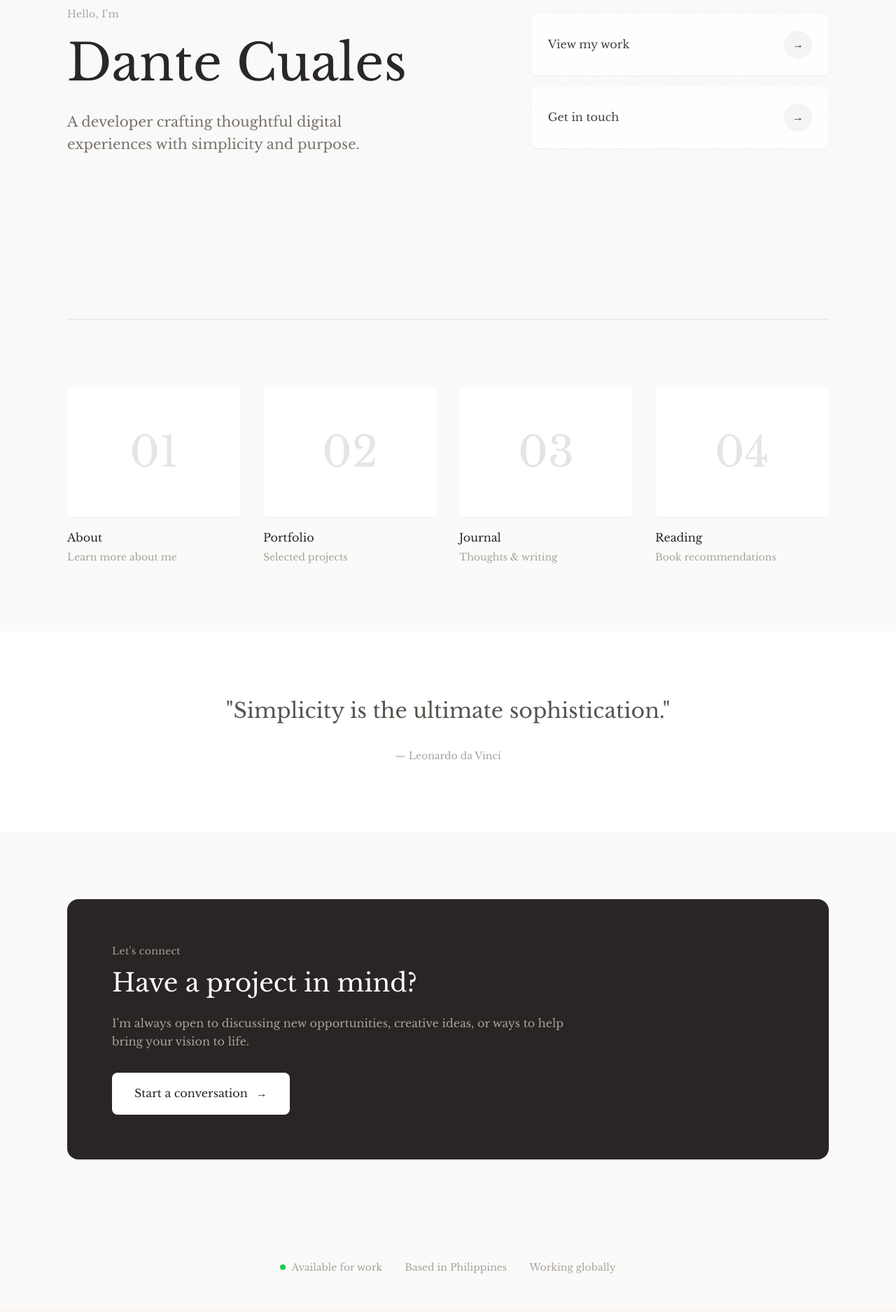
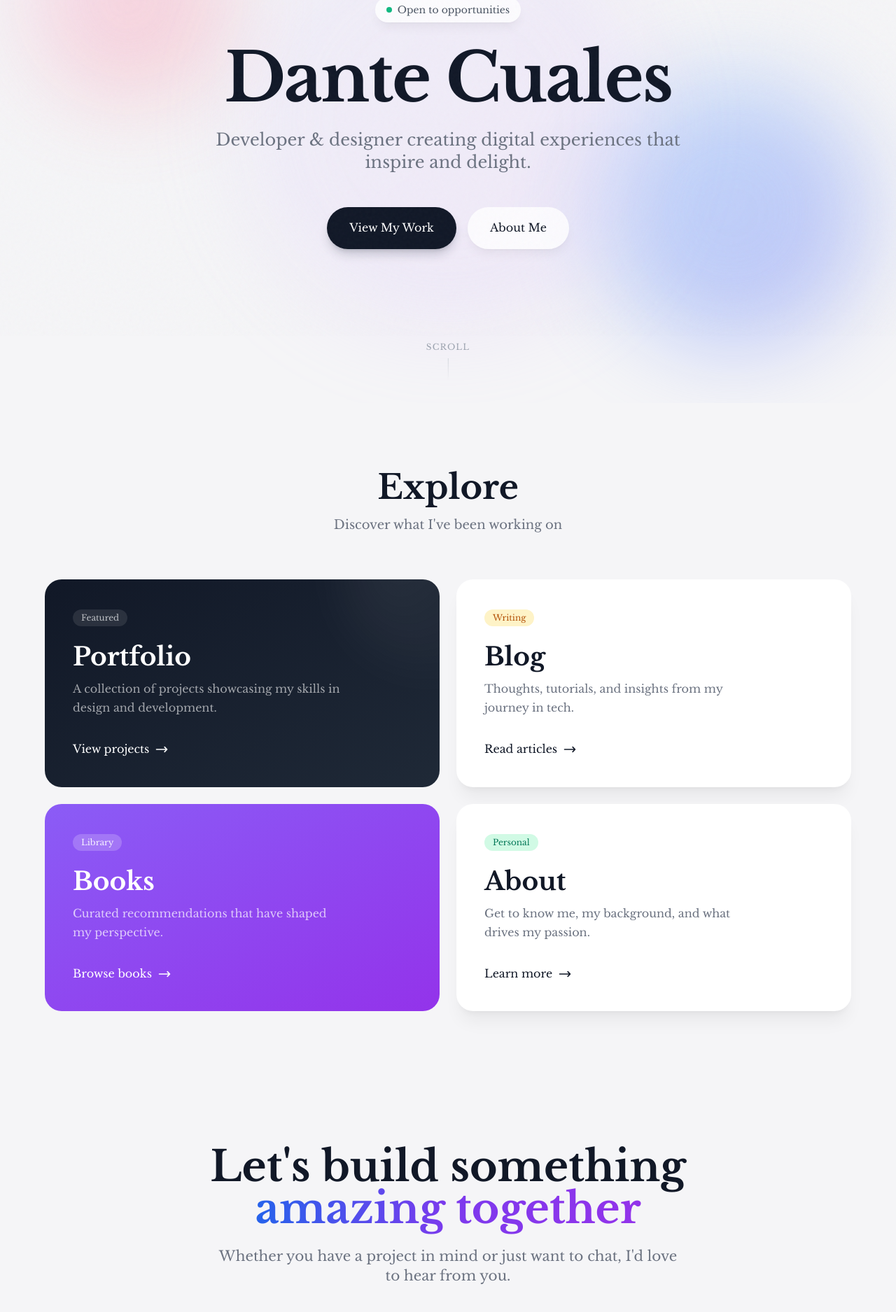
Before and after one commit to danteocualesjr/personal-website2, a Next.js app: page / in a window 1280 px wide. Shown: the part 320-2195 px from the top of the page at 70% size. Built offline with nearby package versions, Linux system fonts and the light colour scheme; a web font is replaced by a local one.

Commit message:
trying a different ui

```diff
--- a/app/page.tsx
+++ b/app/page.tsx
@@ -2,137 +2,174 @@ import Link from 'next/link'
 
 export default function Home() {
   return (
-    <div className="min-h-screen bg-stone-50">
+    <div className="min-h-screen bg-[#f5f5f7]">
       {/* Hero */}
-      <section className="min-h-[85vh] flex items-center">
-        <div className="w-full max-w-6xl mx-auto px-8">
-          <div className="grid lg:grid-cols-12 gap-12 items-center">
-            <div className="lg:col-span-7">
-              <p className="text-stone-400 text-sm mb-6 tracking-wide">
-                Hello, I'm
-              </p>
-              <h1 className="text-5xl sm:text-6xl lg:text-7xl font-light text-stone-800 leading-tight mb-8">
+      <section className="relative min-h-screen flex items-center justify-center overflow-hidden">
+        {/* Floating gradient blobs */}
+        <div className="absolute top-20 left-10 w-72 h-72 bg-gradient-to-br from-pink-300 to-rose-400 rounded-full blur-3xl opacity-30 animate-pulse" />
+        <div className="absolute bottom-20 right-10 w-96 h-96 bg-gradient-to-br from-blue-300 to-indigo-400 rounded-full blur-3xl opacity-30 animate-pulse" style={{ animationDelay: '1s' }} />
+        <div className="absolute top-1/2 left-1/2 -translate-x-1/2 -translate-y-1/2 w-[600px] h-[600px] bg-gradient-to-br from-violet-200 to-purple-300 rounded-full blur-3xl opacity-20" />
+
+        <div className="relative z-10 text-center px-6 max-w-4xl">
+          <div className="inline-flex items-center gap-2 px-4 py-2 bg-white/80 backdrop-blur-sm rounded-full shadow-lg shadow-black/5 mb-8">
+            <span className="w-2 h-2 bg-emerald-500 rounded-full animate-pulse" />
+            <span className="text-sm font-medium text-gray-600">Open to opportunities</span>
+          </div>
+
+          <h1 className="text-6xl sm:text-7xl md:text-8xl font-semibold text-gray-900 tracking-tight mb-6">
             Dante Cuales
           </h1>
-              <p className="text-xl text-stone-500 leading-relaxed max-w-md">
-                A developer crafting thoughtful digital experiences with simplicity and purpose.
+
+          <p className="text-xl sm:text-2xl text-gray-500 max-w-2xl mx-auto mb-12 leading-relaxed">
+            Developer & designer creating digital experiences that inspire and delight.
           </p>
-            </div>
-            <div className="lg:col-span-5 flex flex-col gap-4">
+
+          <div className="flex flex-col sm:flex-row gap-4 justify-center">
             <Link
               href="/portfolio"
-                className="group flex items-center justify-between p-6 bg-white rounded-lg shadow-sm hover:shadow-md transition-shadow"
+              className="px-8 py-4 bg-gray-900 text-white rounded-full font-medium hover:bg-gray-800 transition-all hover:scale-105 hover:shadow-xl shadow-lg shadow-gray-900/20"
             >
-                <span className="text-stone-700">View my work</span>
-                <span className="w-10 h-10 rounded-full bg-stone-100 flex items-center justify-center group-hover:bg-stone-800 group-hover:text-white transition-colors">
-                  →
-                </span>
+              View My Work
             </Link>
             <Link
-                href="/contact"
-                className="group flex items-center justify-between p-6 bg-white rounded-lg shadow-sm hover:shadow-md transition-shadow"
+              href="/about"
+              className="px-8 py-4 bg-white/80 backdrop-blur-sm text-gray-900 rounded-full font-medium hover:bg-white transition-all hover:scale-105 shadow-lg shadow-black/5"
             >
-                <span className="text-stone-700">Get in touch</span>
-                <span className="w-10 h-10 rounded-full bg-stone-100 flex items-center justify-center group-hover:bg-stone-800 group-hover:text-white transition-colors">
-                  →
-                </span>
+              About Me
             </Link>
           </div>
         </div>
+
+        {/* Scroll indicator */}
+        <div className="absolute bottom-8 left-1/2 -translate-x-1/2 flex flex-col items-center gap-2 text-gray-400">
+          <span className="text-xs tracking-widest uppercase">Scroll</span>
+          <div className="w-px h-8 bg-gradient-to-b from-gray-300 to-transparent" />
         </div>
       </section>
 
-      {/* Divider */}
-      <div className="max-w-6xl mx-auto px-8">
-        <div className="h-px bg-stone-200" />
+      {/* Cards Section */}
+      <section className="py-24 px-6">
+        <div className="max-w-6xl mx-auto">
+          <div className="text-center mb-16">
+            <h2 className="text-4xl sm:text-5xl font-semibold text-gray-900 mb-4">Explore</h2>
+            <p className="text-gray-500 text-lg">Discover what I've been working on</p>
           </div>
 
-      {/* Links */}
-      <section className="py-24">
-        <div className="max-w-6xl mx-auto px-8">
-          <div className="grid sm:grid-cols-2 lg:grid-cols-4 gap-8">
-            <Link href="/about" className="group">
-              <div className="aspect-[4/3] bg-white rounded-lg shadow-sm mb-4 flex items-center justify-center group-hover:shadow-md transition-shadow overflow-hidden">
-                <span className="text-6xl text-stone-200 group-hover:scale-110 transition-transform">01</span>
+          <div className="grid md:grid-cols-2 gap-6">
+            {/* Portfolio Card */}
+            <Link
+              href="/portfolio"
+              className="group relative bg-gradient-to-br from-gray-900 to-gray-800 rounded-3xl p-8 sm:p-10 overflow-hidden hover:scale-[1.02] transition-transform duration-500"
+            >
+              <div className="absolute inset-0 bg-gradient-to-br from-blue-600/20 to-purple-600/20 opacity-0 group-hover:opacity-100 transition-opacity duration-500" />
+              <div className="absolute top-0 right-0 w-64 h-64 bg-gradient-to-br from-white/10 to-transparent rounded-full blur-2xl -translate-y-1/2 translate-x-1/2" />
+              <div className="relative z-10">
+                <span className="inline-block px-3 py-1 bg-white/10 backdrop-blur-sm rounded-full text-white/70 text-xs font-medium mb-6">
+                  Featured
+                </span>
+                <h3 className="text-3xl sm:text-4xl font-semibold text-white mb-3">Portfolio</h3>
+                <p className="text-white/60 mb-8 max-w-sm">A collection of projects showcasing my skills in design and development.</p>
+                <span className="inline-flex items-center gap-2 text-white font-medium group-hover:gap-3 transition-all">
+                  View projects
+                  <svg className="w-5 h-5" fill="none" stroke="currentColor" viewBox="0 0 24 24">
+                    <path strokeLinecap="round" strokeLinejoin="round" strokeWidth={2} d="M17 8l4 4m0 0l-4 4m4-4H3" />
+                  </svg>
+                </span>
               </div>
-              <h3 className="text-stone-800 font-medium mb-1">About</h3>
-              <p className="text-stone-400 text-sm">Learn more about me</p>
             </Link>
 
-            <Link href="/portfolio" className="group">
-              <div className="aspect-[4/3] bg-white rounded-lg shadow-sm mb-4 flex items-center justify-center group-hover:shadow-md transition-shadow overflow-hidden">
-                <span className="text-6xl text-stone-200 group-hover:scale-110 transition-transform">02</span>
-              </div>
-              <h3 className="text-stone-800 font-medium mb-1">Portfolio</h3>
-              <p className="text-stone-400 text-sm">Selected projects</p>
+            {/* Blog Card */}
+            <Link
+              href="/blog"
+              className="group bg-white rounded-3xl p-8 sm:p-10 shadow-xl shadow-black/5 hover:shadow-2xl hover:shadow-black/10 hover:scale-[1.02] transition-all duration-500"
+            >
+              <span className="inline-block px-3 py-1 bg-amber-100 text-amber-700 rounded-full text-xs font-medium mb-6">
+                Writing
+              </span>
+              <h3 className="text-3xl sm:text-4xl font-semibold text-gray-900 mb-3">Blog</h3>
+              <p className="text-gray-500 mb-8 max-w-sm">Thoughts, tutorials, and insights from my journey in tech.</p>
+              <span className="inline-flex items-center gap-2 text-gray-900 font-medium group-hover:gap-3 transition-all">
+                Read articles
+                <svg className="w-5 h-5" fill="none" stroke="currentColor" viewBox="0 0 24 24">
+                  <path strokeLinecap="round" strokeLinejoin="round" strokeWidth={2} d="M17 8l4 4m0 0l-4 4m4-4H3" />
+                </svg>
+              </span>
             </Link>
 
-            <Link href="/blog" className="group">
-              <div className="aspect-[4/3] bg-white rounded-lg shadow-sm mb-4 flex items-center justify-center group-hover:shadow-md transition-shadow overflow-hidden">
-                <span className="text-6xl text-stone-200 group-hover:scale-110 transition-transform">03</span>
-              </div>
-              <h3 className="text-stone-800 font-medium mb-1">Journal</h3>
-              <p className="text-stone-400 text-sm">Thoughts & writing</p>
+            {/* Books Card */}
+            <Link
+              href="/books"
+              className="group bg-gradient-to-br from-violet-500 to-purple-600 rounded-3xl p-8 sm:p-10 hover:scale-[1.02] transition-transform duration-500"
+            >
+              <span className="inline-block px-3 py-1 bg-white/20 backdrop-blur-sm rounded-full text-white/90 text-xs font-medium mb-6">
+                Library
+              </span>
+              <h3 className="text-3xl sm:text-4xl font-semibold text-white mb-3">Books</h3>
+              <p className="text-white/70 mb-8 max-w-sm">Curated recommendations that have shaped my perspective.</p>
+              <span className="inline-flex items-center gap-2 text-white font-medium group-hover:gap-3 transition-all">
+                Browse books
+                <svg className="w-5 h-5" fill="none" stroke="currentColor" viewBox="0 0 24 24">
+                  <path strokeLinecap="round" strokeLinejoin="round" strokeWidth={2} d="M17 8l4 4m0 0l-4 4m4-4H3" />
+                </svg>
+              </span>
             </Link>
 
-            <Link href="/books" className="group">
-              <div className="aspect-[4/3] bg-white rounded-lg shadow-sm mb-4 flex items-center justify-center group-hover:shadow-md transition-shadow overflow-hidden">
-                <span className="text-6xl text-stone-200 group-hover:scale-110 transition-transform">04</span>
-              </div>
-              <h3 className="text-stone-800 font-medium mb-1">Reading</h3>
-              <p className="text-stone-400 text-sm">Book recommendations</p>
+            {/* About Card */}
+            <Link
+              href="/about"
+              className="group bg-white rounded-3xl p-8 sm:p-10 shadow-xl shadow-black/5 hover:shadow-2xl hover:shadow-black/10 hover:scale-[1.02] transition-all duration-500"
+            >
+              <span className="inline-block px-3 py-1 bg-emerald-100 text-emerald-700 rounded-full text-xs font-medium mb-6">
+                Personal
+              </span>
+              <h3 className="text-3xl sm:text-4xl font-semibold text-gray-900 mb-3">About</h3>
+              <p className="text-gray-500 mb-8 max-w-sm">Get to know me, my background, and what drives my passion.</p>
+              <span className="inline-flex items-center gap-2 text-gray-900 font-medium group-hover:gap-3 transition-all">
+                Learn more
+                <svg className="w-5 h-5" fill="none" stroke="currentColor" viewBox="0 0 24 24">
+                  <path strokeLinecap="round" strokeLinejoin="round" strokeWidth={2} d="M17 8l4 4m0 0l-4 4m4-4H3" />
+                </svg>
+              </span>
             </Link>
           </div>
         </div>
       </section>
 
-      {/* Quote */}
-      <section className="py-24 bg-white">
-        <div className="max-w-3xl mx-auto px-8 text-center">
-          <blockquote className="text-2xl sm:text-3xl text-stone-600 font-light leading-relaxed mb-8">
-            "Simplicity is the ultimate sophistication."
-          </blockquote>
-          <cite className="text-stone-400 text-sm not-italic">— Leonardo da Vinci</cite>
+      {/* CTA Section */}
+      <section className="py-24 px-6">
+        <div className="max-w-4xl mx-auto text-center">
+          <h2 className="text-4xl sm:text-5xl md:text-6xl font-semibold text-gray-900 mb-6">
+            Let's build something<br />
+            <span className="bg-gradient-to-r from-blue-600 via-violet-600 to-purple-600 bg-clip-text text-transparent">
+              amazing together
+            </span>
+          </h2>
+          <p className="text-xl text-gray-500 mb-10 max-w-2xl mx-auto">
+            Whether you have a project in mind or just want to chat, I'd love to hear from you.
+          </p>
+          <Link
+            href="/contact"
+            className="inline-flex items-center gap-3 px-10 py-5 bg-gray-900 text-white rounded-full font-medium text-lg hover:bg-gray-800 transition-all hover:scale-105 hover:shadow-xl shadow-lg shadow-gray-900/20"
+          >
+            Get in Touch
+            <svg className="w-5 h-5" fill="none" stroke="currentColor" viewBox="0 0 24 24">
+              <path strokeLinecap="round" strokeLinejoin="round" strokeWidth={2} d="M17 8l4 4m0 0l-4 4m4-4H3" />
+            </svg>
+          </Link>
         </div>
       </section>
 
-      {/* Contact */}
-      <section className="py-24">
-        <div className="max-w-6xl mx-auto px-8">
-          <div className="bg-stone-800 rounded-2xl p-12 sm:p-16">
-            <div className="max-w-2xl">
-              <p className="text-stone-400 text-sm mb-4 tracking-wide">Let's connect</p>
-              <h2 className="text-3xl sm:text-4xl text-white font-light mb-6">
-                Have a project in mind?
-              </h2>
-              <p className="text-stone-400 mb-8 leading-relaxed">
-                I'm always open to discussing new opportunities, creative ideas, or ways to help bring your vision to life.
-              </p>
-              <Link
-                href="/contact"
-                className="inline-flex items-center gap-3 px-8 py-4 bg-white text-stone-800 rounded-lg font-medium hover:bg-stone-100 transition-colors"
-              >
-                Start a conversation
-                <span>→</span>
-              </Link>
+      {/* Footer */}
+      <footer className="py-12 px-6 border-t border-gray-200">
+        <div className="max-w-6xl mx-auto flex flex-col sm:flex-row items-center justify-between gap-4 text-sm text-gray-500">
+          <p>© 2024 Dante Cuales. All rights reserved.</p>
+          <div className="flex items-center gap-6">
+            <a href="https://github.com" target="_blank" rel="noopener noreferrer" className="hover:text-gray-900 transition-colors">GitHub</a>
+            <a href="https://linkedin.com" target="_blank" rel="noopener noreferrer" className="hover:text-gray-900 transition-colors">LinkedIn</a>
+            <a href="https://twitter.com" target="_blank" rel="noopener noreferrer" className="hover:text-gray-900 transition-colors">Twitter</a>
           </div>
         </div>
-        </div>
-      </section>
-
-      {/* Footer info */}
-      <section className="py-12">
-        <div className="max-w-6xl mx-auto px-8">
-          <div className="flex flex-wrap items-center justify-center gap-8 text-sm text-stone-400">
-            <span className="flex items-center gap-2">
-              <span className="w-2 h-2 bg-green-500 rounded-full"></span>
-              Available for work
-            </span>
-            <span>Based in Philippines</span>
-            <span>Working globally</span>
-          </div>
-        </div>
-      </section>
+      </footer>
     </div>
   )
 }
```
Lines whose indentation alone changed are shown as unchanged.
